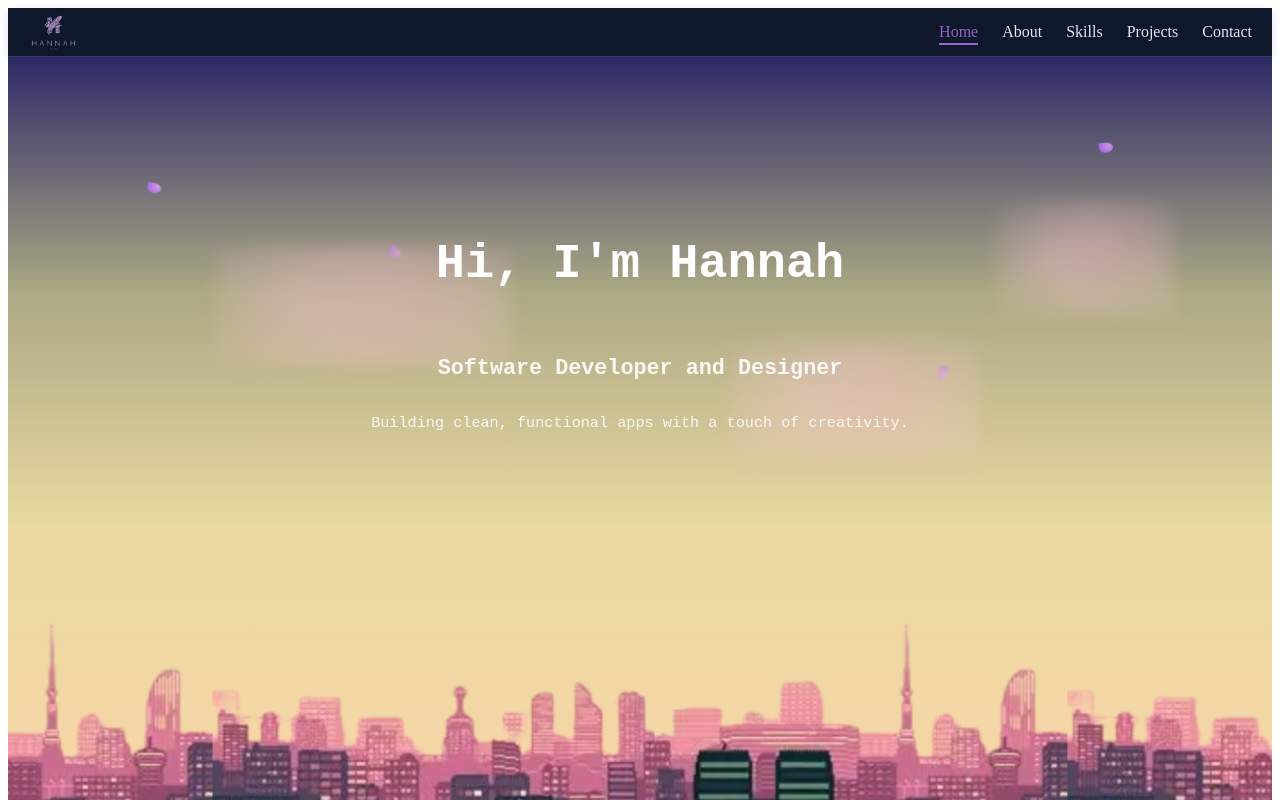
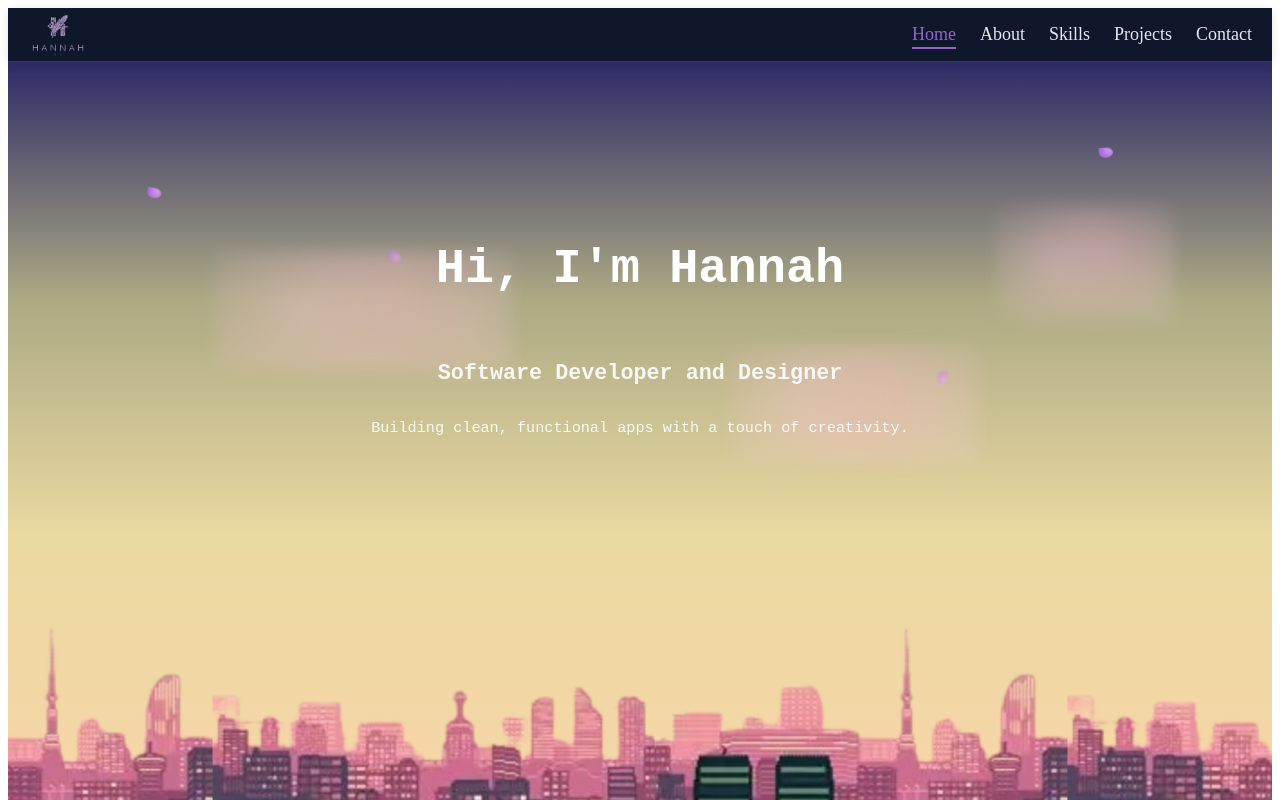
Before and after one commit to hannah-xia-projects/online-portfolio, a React app in the folder frontend/: page / in a window 1280 px wide. Shown: the top 800 px of the page. Built offline with nearby package versions, Linux system fonts and the light colour scheme; the HTML template or start-up script is replaced by a standard one.

Commit message:
increase navbar size
Signed-off-by: Hannah Xia <hannahxia95@gmail.com>

```diff
--- a/frontend/src/components/Navbar.css
+++ b/frontend/src/components/Navbar.css
@@ -5,7 +5,7 @@
     align-items: center;
     pointer-events: auto;
 
-    padding: 10px 20px;
+    padding: 9px 20px;
     background: #0f172a;
     color: white;
 
@@ -15,7 +15,7 @@
     z-index: 1000;
 
     border-bottom: 1px solid #313c65;
-    height: 28px;
+    height: 35px;
 }
 
 .nav-links {
@@ -33,7 +33,7 @@
 }
 
 .logo img {
-    height: 38px;
+    height: 45px;
     width: auto;
     display: block;
 }
@@ -43,6 +43,7 @@
     text-decoration: none;
     color: #e2e8f0;
     font-weight: 500;
+    font-size: 18px;
     position: relative;
     transition: color 0.3s;
 }
```
